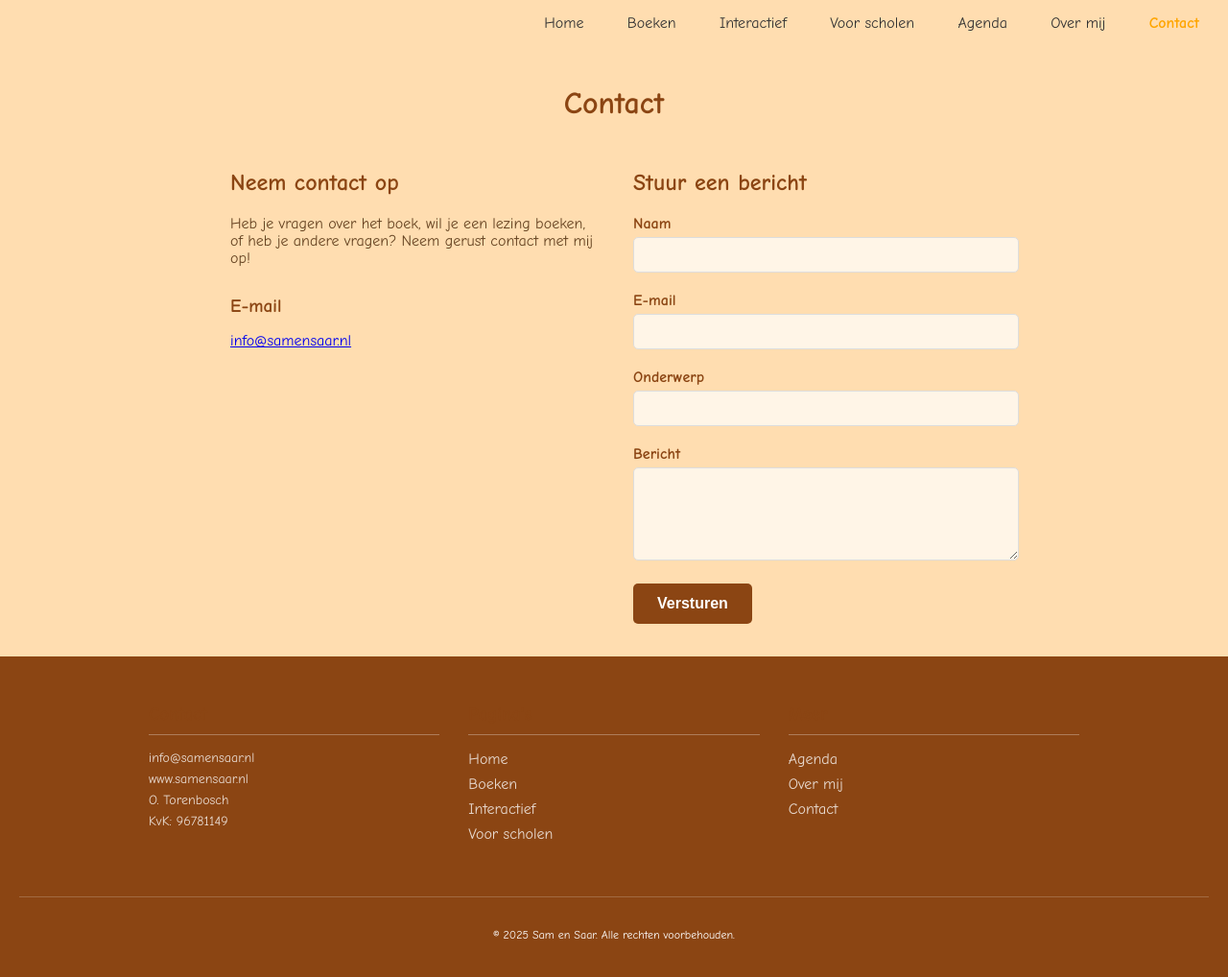
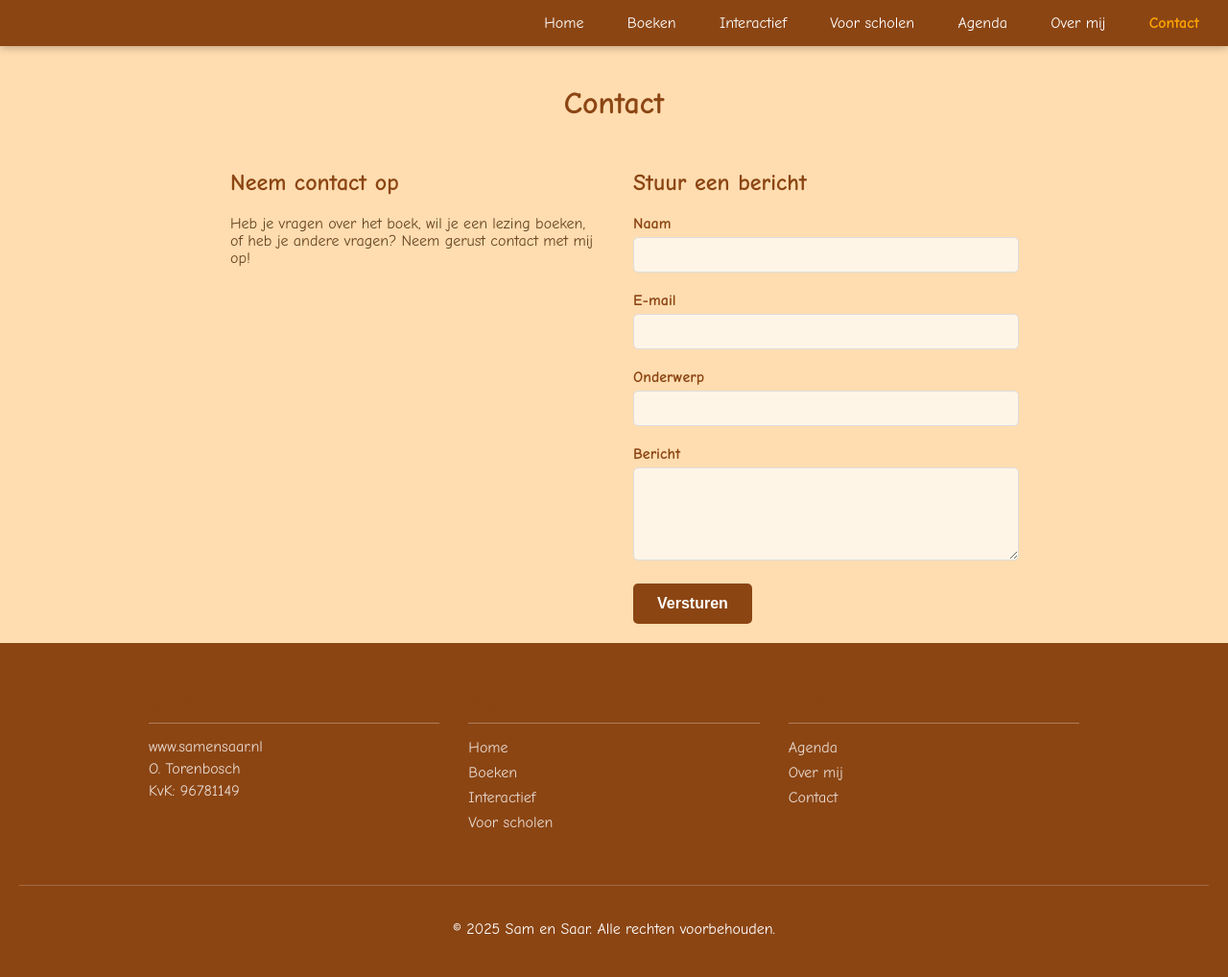
Before and after one commit to otorenbosch/samensaar.nl, a Jekyll site: the page built from contact.html, in a window 1280 px wide and 1023 px high. Shown: the top 1018 px of the window at 96% size. Built offline with Jekyll 4.4.1, drawn with Linux system fonts in a browser that asks for light colours; comment, search, counter and statistics services are not loaded.

Commit message:
Mailadres verwijderd en aanpssingen menubalk

```diff
--- a/_includes/footer.html
+++ b/_includes/footer.html
@@ -5,6 +5,23 @@
             background-color: #8B4513;
             color: white;
             padding: 30px 20px;
+        }
+
+        /* Normale tekst styling */
+        footer, footer div, footer p, footer ul, footer li, footer a {
+            font-family: 'Comic Neue', 'Comic Sans MS', Arial, sans-serif !important;
+            font-weight: 400 !important; /* Normaal gewicht */
+            font-size: 16px !important; /* Iets grotere basislettergrootte */
+        }
+
+        /* Kopjes styling */
+        footer h3 {
+            font-family: 'Comic Neue', 'Comic Sans MS', Arial, sans-serif !important;
+            font-weight: 700 !important; /* Vet gewicht voor koppen */
+            font-size: 20px !important; /* Grotere lettergrootte voor kopjes */
+            border-bottom: 1px solid rgba(255,255,255,0.3);
+            padding-bottom: 10px;
+            margin-bottom: 15px;
         }
 
         .footer-content {
@@ -75,7 +92,7 @@
     <div class="footer-content">
         <div class="footer-section">
             <h3>Contact</h3>
-            <p><a href="mailto:info@samensaar.nl" class="footer-email">info@samensaar.nl</a></p>
+            <!-- <p><a href="mailto:info@samensaar.nl" class="footer-email">info@samensaar.nl</a></p> -->
             <p><a href="https://www.samensaar.nl" class="footer-link" target="_blank">www.samensaar.nl</a></p>
             <p>O. Torenbosch</p>
             <p>KvK: 96781149</p>
--- a/_includes/header.html
+++ b/_includes/header.html
@@ -1,8 +1,14 @@
-<header>
+<header class="sticky-header">
     <style>
         /* Navigatie menu */
-        header {
+        .sticky-header {
             padding: 15px 20px;
+            position: sticky;
+            top: 0;
+            z-index: 100;
+            background-color: #8B4513;
+            box-shadow: 0 2px 8px rgba(0, 0, 0, 0.25);
+            transition: all 0.3s ease;
         }
 
         .menu-container {
@@ -24,7 +30,7 @@
 
         .menu a {
             text-decoration: none;
-            color: #333;
+            color: white;
             padding: 5px 10px;
             transition: all 0.3s;
         }
@@ -46,7 +52,7 @@
             border: none;
             font-size: 1.5rem;
             cursor: pointer;
-            color: #8B4513;
+            color: white;
             position: absolute;
             right: 10px;
             top: 0;
--- a/contact.html
+++ b/contact.html
@@ -11,12 +11,13 @@ title: Contact
         <p>Heb je vragen over het boek, wil je een lezing boeken, of heb je andere vragen? Neem gerust contact met mij op!</p>
 
         <div class="contact-methods">
+            <!-- Tijdelijk uitgeschakeld totdat social media accounts zijn opgezet
             <div class="contact-method">
                 <h3>E-mail</h3>
                 <p><a href="mailto:info@samensaar.nl">info@samensaar.nl</a></p>
             </div>
 
-            <!-- Tijdelijk uitgeschakeld totdat social media accounts zijn opgezet
+
             <div class="contact-method">
                 <h3>Volg ons</h3>
                 <div class="social-links">
```
